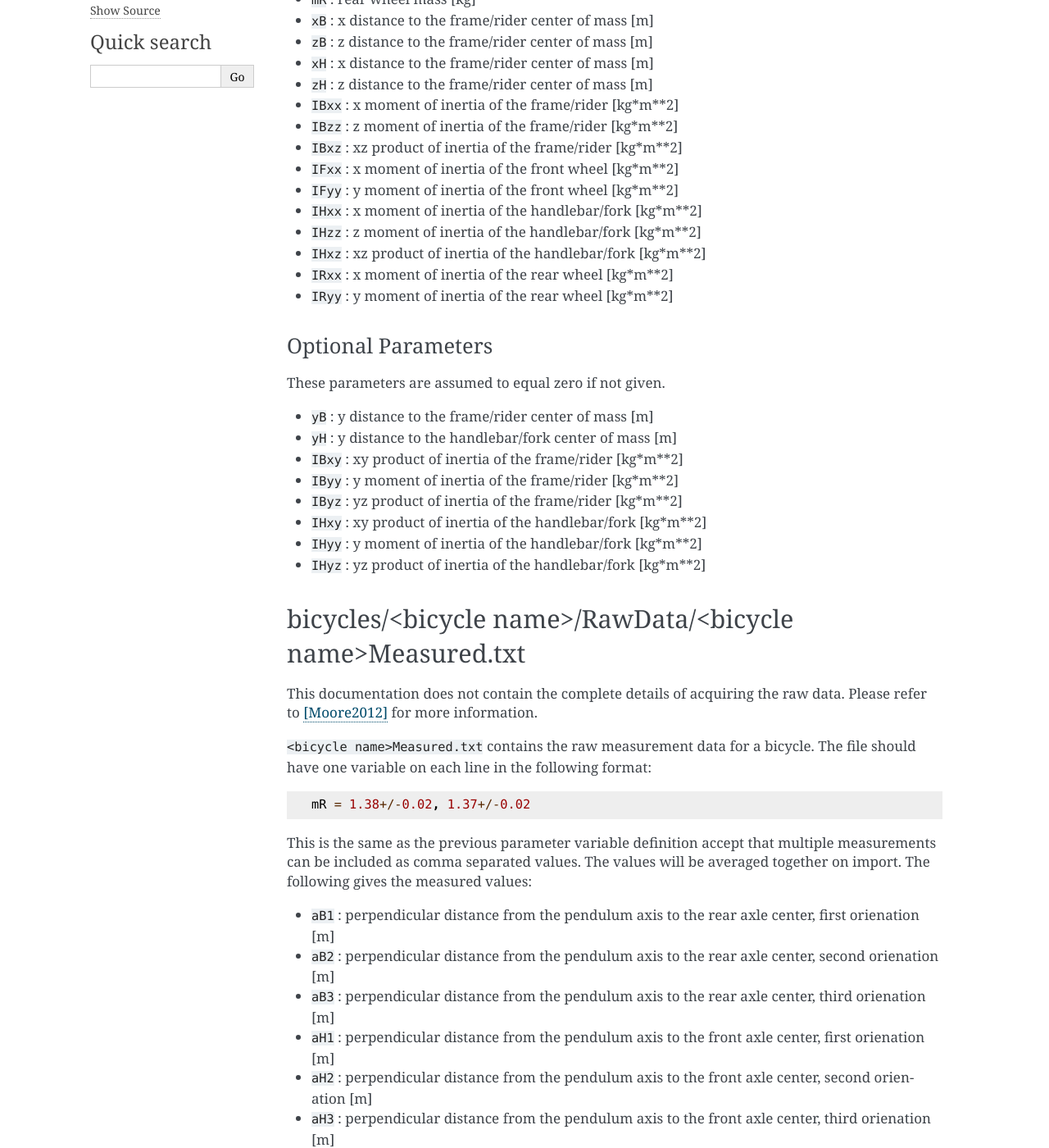
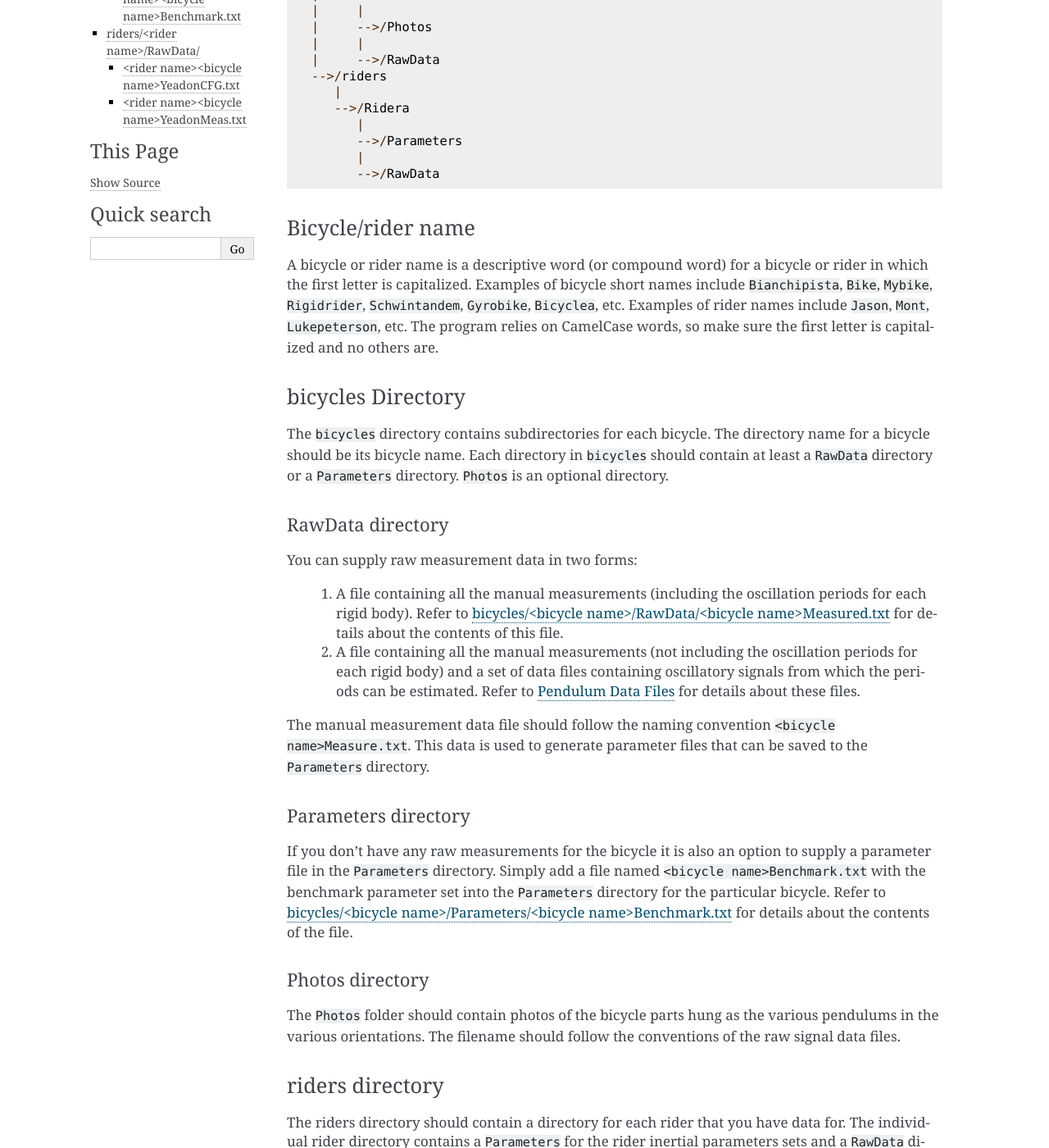
Before and after one commit to moorepants/BicycleParameters, a Sphinx documentation site: the page built from docs/data.rst, in a window 1280 px wide and 1400 px high, scrolled down 799 px. Shown: the whole window at 82% size. Built offline with Sphinx 7.4.7, drawn with Linux system fonts in a browser that asks for light colours; pages that are not in the unit, such as notebooks, are missing from menus; some of the changed text lies outside the part shown.

Commit message:
Move data folder structure to data.rst.

```diff
--- a/docs/data.rst
+++ b/docs/data.rst
@@ -3,6 +3,111 @@
 =======================================
 BicycleParameters Data File Information
 =======================================
+
+The Data
+========
+The program requires input data in the form of basic text files and a
+particular file system directory structure to organize the data. To use the
+program you will need to navigate to a directory where you have at least one
+directory named for a bicycle that contains parameters files or raw data
+measurements. Refer to the document :ref:`data-file` for details about what the
+data files should contain.
+
+Data Directory
+--------------
+
+You will need to setup a directory (a directory named ``data`` is used in the
+following examples) somewhere for the data input and output files. The
+structure of the directory should look like this::
+
+    /data
+    |
+    -->/bicycles
+    |  |
+    |  -->/Bicyclea
+    |  |  |
+    |  |  -->/Parameters
+    |  |  |
+    |  |  -->/Photos
+    |  |  |
+    |  |  -->/RawData
+    |  |
+    |  -->/Bicycleb
+    |     |
+    |     -->/Parameters
+    |     |
+    |     -->/Photos
+    |     |
+    |     -->/RawData
+    -->/riders
+       |
+       -->/Ridera
+          |
+          -->/Parameters
+          |
+          -->/RawData
+
+Bicycle/rider name
+------------------
+A bicycle or rider name is a descriptive word (or compound word) for a bicycle or
+rider in which the first letter is capitalized. Examples of bicycle short names
+include ``Bianchipista``, ``Bike``, ``Mybike``, ``Rigidrider``,
+``Schwintandem``, ``Gyrobike``, ``Bicyclea``, etc. Examples of rider names
+include ``Jason``, ``Mont``, ``Lukepeterson``, etc. The program relies on
+CamelCase words, so make sure the first letter is capitalized and no others
+are.
+
+bicycles Directory
+------------------
+The ``bicycles`` directory contains subdirectories for each bicycle. The
+directory name for a bicycle should be its bicycle name. Each directory in
+``bicycles`` should contain at least a ``RawData`` directory or a ``Parameters``
+directory. ``Photos`` is an optional directory.
+
+RawData directory
+~~~~~~~~~~~~~~~~~
+You can supply raw measurement data in two forms:
+
+ 1. A file containing all the manual measurements (including the oscillation
+    periods for each rigid body). Refer to :ref:`bicycle-measured-input` for
+    details about the contents of this file.
+ 2. A file containing all the manual measurements (not including the
+    oscillation periods for each rigid body) and a set of data files
+    containing oscillatory signals from which the periods can be
+    estimated. Refer to :ref:`pendulum-input` for details about these files.
+
+The manual measurement data file should follow the naming convention ``<bicycle
+name>Measure.txt``. This data is used to generate parameter files that can be
+saved to the ``Parameters`` directory.
+
+Parameters directory
+~~~~~~~~~~~~~~~~~~~~
+If you don't have any raw measurements for the bicycle it is also an option to
+supply a parameter file in the ``Parameters`` directory. Simply add a file named
+``<bicycle name>Benchmark.txt`` with the benchmark parameter set into the
+``Parameters`` directory for the particular bicycle. Refer to
+:ref:`bicycle-parameter-input` for details about the contents of the file.
+
+Photos directory
+~~~~~~~~~~~~~~~~
+The ``Photos`` folder should contain photos of the bicycle parts hung as the
+various pendulums in the various orientations. The filename should follow the
+conventions of the raw signal data files.
+
+riders directory
+----------------
+The riders directory should contain a directory for each rider that you have
+data for. The individual rider directory contains a ``Parameters`` for the
+rider inertial parameters sets and a ``RawData`` directory for the raw
+measurements needed for the Yeadon inertia model. Refer to :ref:`rider-input`
+for details about these input files.
+
+Example Data
+------------
+
+Example data is available here:
+
+http://dx.doi.org/10.6084/m9.figshare.1198429
 
 .. _bicycle-parameter-input:
 
```
